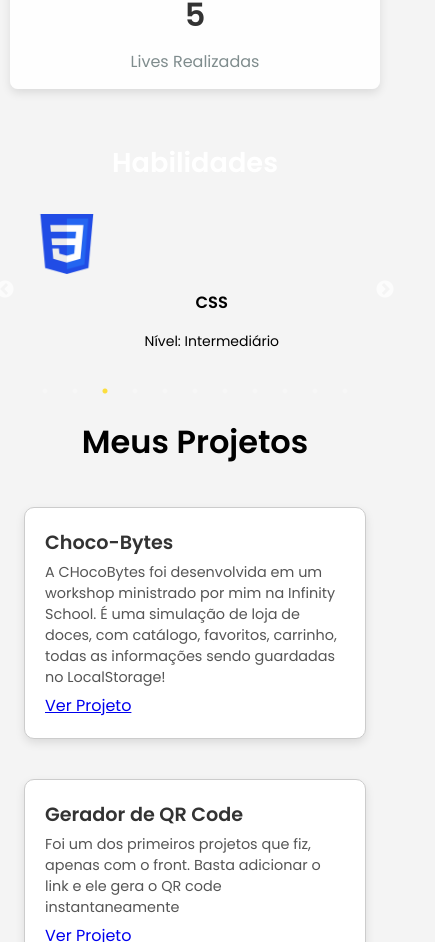
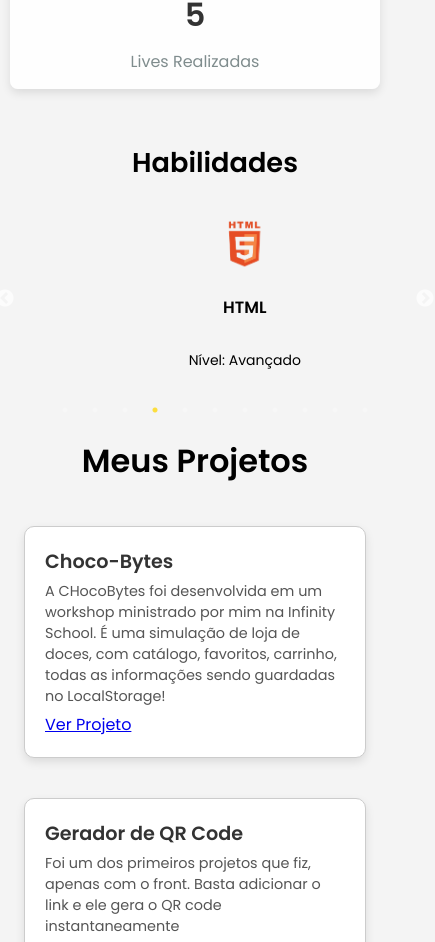
Before and after one commit to Nathalia-Macedo/curriculo-react, a React (Create React App) app: page / in a window 390 px wide. Shown: the part 3129-4071 px from the top of the page, 435 px wide, since content can reach past the window. Built offline with nearby package versions, Linux system fonts and the light colour scheme.

Commit message:
subindo carrossel das skills com problema de responsividade

```diff
--- a/src/Components/SobreMim/Skills/Skills.css
+++ b/src/Components/SobreMim/Skills/Skills.css
@@ -3,12 +3,26 @@
   display: flex;
   flex-direction: column;
   align-items: center;
+  width: 100%; /* Certifica-se de que o container ocupe toda a largura */
+}
+
+.skills h2{
+  color: black;
 }
 
 .skills-list {
+  width: 100%;
+  max-width: 1300px; /* Limita o tamanho máximo do carrossel */
+}
+
+.slick-slider {
   display: flex;
-  width: 100%;
-  max-width: 1300px; /* Define uma largura máxima para o carrossel */
+  justify-content: center; /* Centraliza o carrossel */
+}
+
+.slick-track {
+  display: flex;
+  justify-content: center; /* Garante que os itens no carrossel sejam centralizados */
 }
 
 .skill-item {
@@ -22,17 +36,20 @@
   cursor: pointer;
 }
 
-
-
-
 .skill-image {
   width: 60px;
   height: 60px;
   margin-bottom: 5px;
 }
 
+
+
+
 .skill-info {
   font-size: 14px;
+  display: flex;
+  flex-direction: column;
+  align-items: center;
 }
 
 .skill-item:hover {
--- a/src/Components/SobreMim/Skills/Skills.jsx
+++ b/src/Components/SobreMim/Skills/Skills.jsx
@@ -12,12 +12,12 @@ const Skills = () => {
   // Configurações do carrossel
   const settings = {
     dots: true, // Mostra os pontinhos de navegação
-    infinite: false, // Loop infinito
+    infinite: true, // Loop infinito
     speed: 500, // Velocidade de transição
     slidesToShow: 3, // Número de slides visíveis ao mesmo tempo
     slidesToScroll: 1, // Quantos slides mover por vez
     autoplay: true, // Ativa o autoplay
-    autoplaySpeed: 3000, // Tempo entre as trocas automáticas
+    autoplaySpeed: 2000, // Tempo entre as trocas automáticas
     responsive: [
       {
         breakpoint: 900,
@@ -40,8 +40,9 @@ const Skills = () => {
       <Slider {...settings} className="skills-list">
         {skillsData.map(skill => (
           <div key={skill.id} className="skill-item">
+
+            <div className="skill-info">
             <img src={skill.image} alt={skill.skill} className="skill-image" />
-            <div className="skill-info">
               <h3>{skill.skill}</h3>
               <p>Nível: {skill.nivel}</p>
             </div>
```
